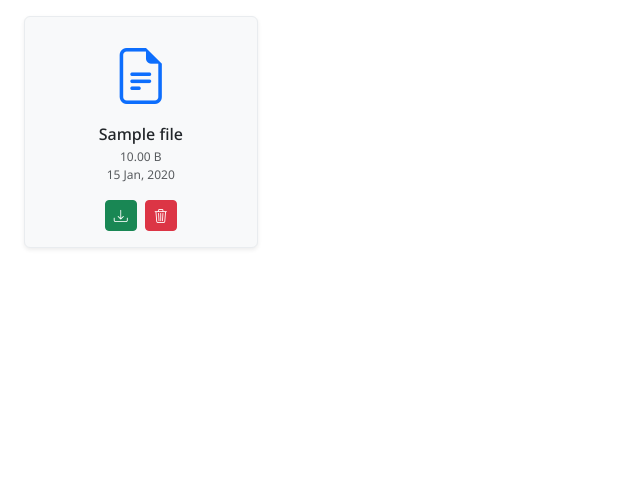
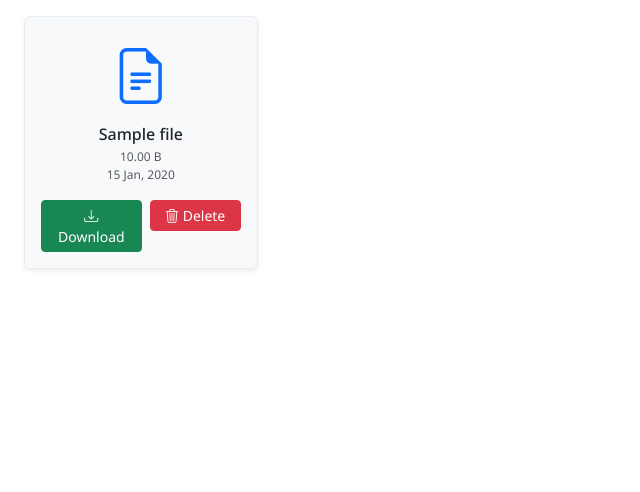
Before and after one commit to KafetzisThomas/FileSpace, a Django app: page /drive/1/ in a window 1280 px wide. Shown: the part 145-637 px from the top of the page, without its empty margins (0-640 px from the left). Run offline with Django 5.2, Linux system fonts and the light colour scheme; a user stored in the database is signed in; tables that the repository leaves empty hold one stand-in row (values such as "Sample post").

Commit message:
Align file button styles with folder buttons

```diff
--- a/templates/files/drive.html
+++ b/templates/files/drive.html
@@ -62,11 +62,12 @@
             {% for folder in folders %}
                 <div class="col">
                     <div class="card h-100 text-center shadow-sm border border-light-subtle bg-body-tertiary">
-                        <a href="{% url 'files:drive_folder' folder.id %}" class="text-decoration-none text-body w-100 h-100 d-flex flex-column align-items-center p-3">
+                        <div class="card-body d-flex flex-column align-items-center p-3">
+                            <a href="{% url 'files:drive_folder' folder.id %}" class="text-decoration-none text-body w-100 d-flex flex-column align-items-center flex-grow-1">
                                 <i class="bi bi-folder-fill text-warning icon-lg mt-4"></i>
                                 <h6 class="card-title mt-3 mb-0 text-truncate w-100">{{ folder.name }}</h6>
                             </a>
-                        <div class="d-flex gap-2 p-2">
+                            <div class="d-flex gap-2 mt-auto w-100">
                                 <a href="{% url 'files:folder_download' folder.id %}" class="btn btn-success btn-sm w-100">
                                     <i class="bi bi-download"></i> Download
                                 </a>
@@ -76,6 +77,7 @@
                                         <i class="bi bi-trash3"></i> Delete
                                     </button>
                                 </form>
+                            </div>
                         </div>
                     </div>
                 </div>
@@ -92,14 +94,14 @@
                                 {{ file.uploaded_at|date:"d M, Y" }}
                             </small>
 
-                            <div class="d-flex justify-content-center gap-2 mt-auto w-100">
-                                <a href="{% url 'files:file_download' file.id %}" class="btn btn-success btn-sm px-2 py-1">
-                                    <i class="bi bi-download"></i>
+                            <div class="d-flex gap-2 mt-auto w-100">
+                                <a href="{% url 'files:file_download' file.id %}" class="btn btn-success btn-sm w-100">
+                                    <i class="bi bi-download"></i> Download
                                 </a>
-                                <form action="{% url 'files:file_delete' file.id %}" method="post" class="m-0">
+                                <form action="{% url 'files:file_delete' file.id %}" method="post" class="w-100 m-0">
                                     {% csrf_token %}
-                                    <button type="submit" class="btn btn-danger btn-sm px-2 py-1">
-                                        <i class="bi bi-trash3"></i>
+                                    <button type="submit" class="btn btn-danger btn-sm w-100">
+                                        <i class="bi bi-trash3"></i> Delete
                                     </button>
                                 </form>
                             </div>
```
Lines whose indentation alone changed are shown as unchanged.
